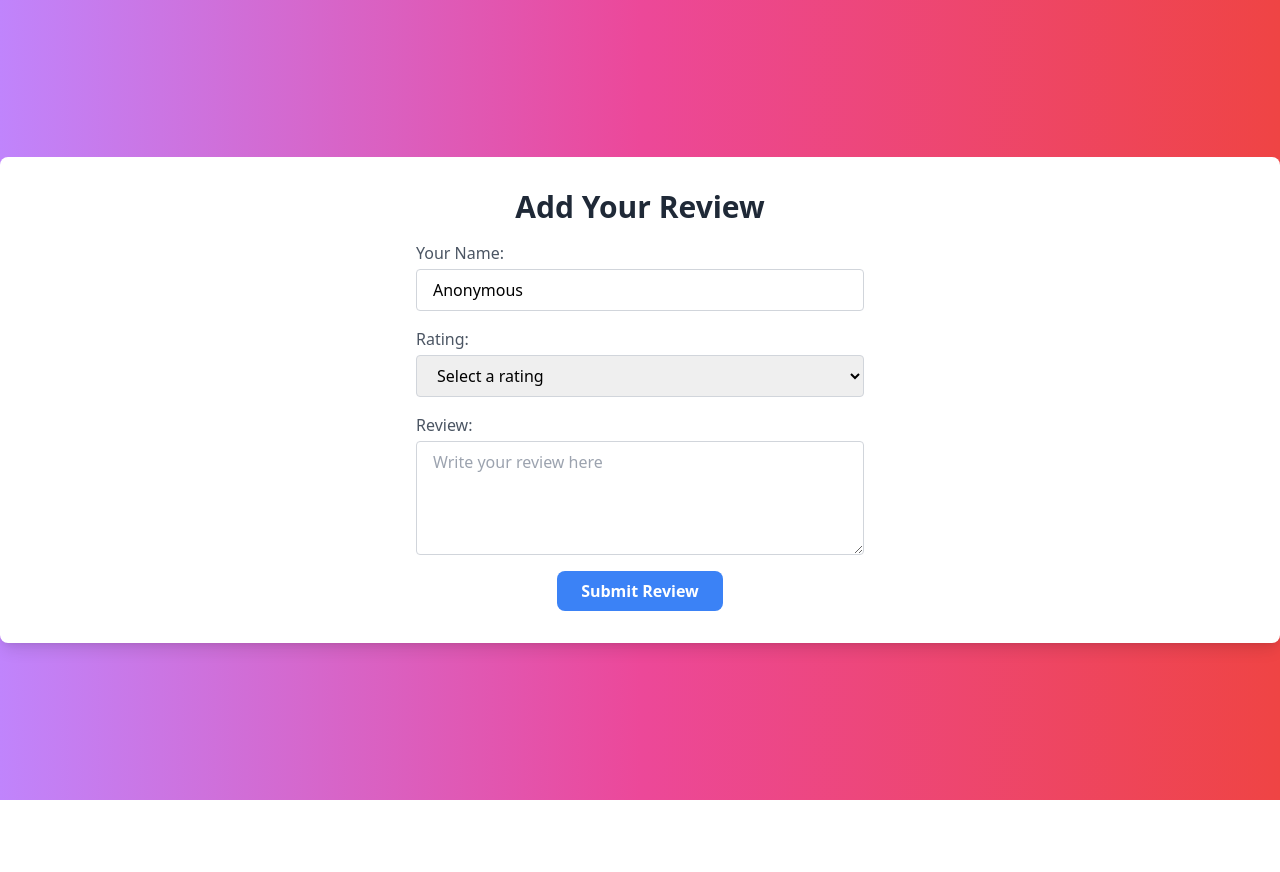
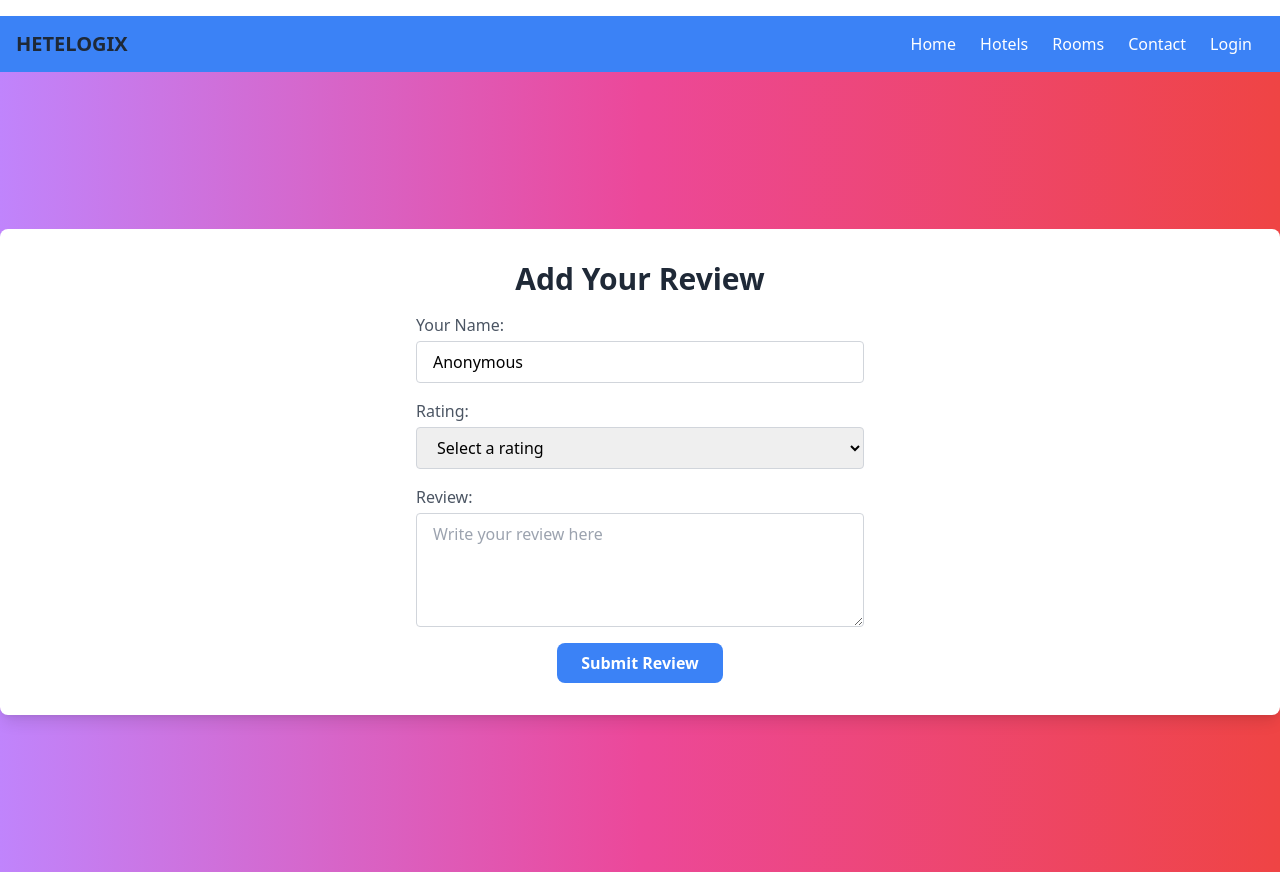
Before and after one commit to spookeyy/stayManager, a React (Vite) app in the folder frontend/: page /reviews/form in a window 1280 px wide. Before the commit the page ends 800 px from the top, so only its background shows below. Built offline with nearby package versions, Linux system fonts and the light colour scheme; the HTML template or start-up script is replaced by a standard one.

Commit message:
review form

```diff
--- a/frontend/src/pages/Reviews_Form.jsx
+++ b/frontend/src/pages/Reviews_Form.jsx
@@ -1,6 +1,7 @@
 import React, { useState, useEffect } from "react";
 import { useNavigate } from "react-router-dom";
 import { toast } from "react-toastify";
+import Header from "./Header";
 
 export default function Reviews_Form() {
   const [rating, setRating] = useState("");
@@ -76,6 +77,8 @@ export default function Reviews_Form() {
   };
 
   return (
+    <>
+    <Header />
     <div className="bg-gradient-to-r from-purple-400 via-pink-500 to-red-500 min-h-screen flex items-center justify-center">
       <div className="container mx-auto px-4 py-8 bg-white shadow-lg rounded-lg">
         <h1 className="text-3xl font-bold mb-4 text-center text-gray-800">
@@ -139,5 +142,6 @@ export default function Reviews_Form() {
         </form>
       </div>
     </div>
+    </>
   );
 }
```
